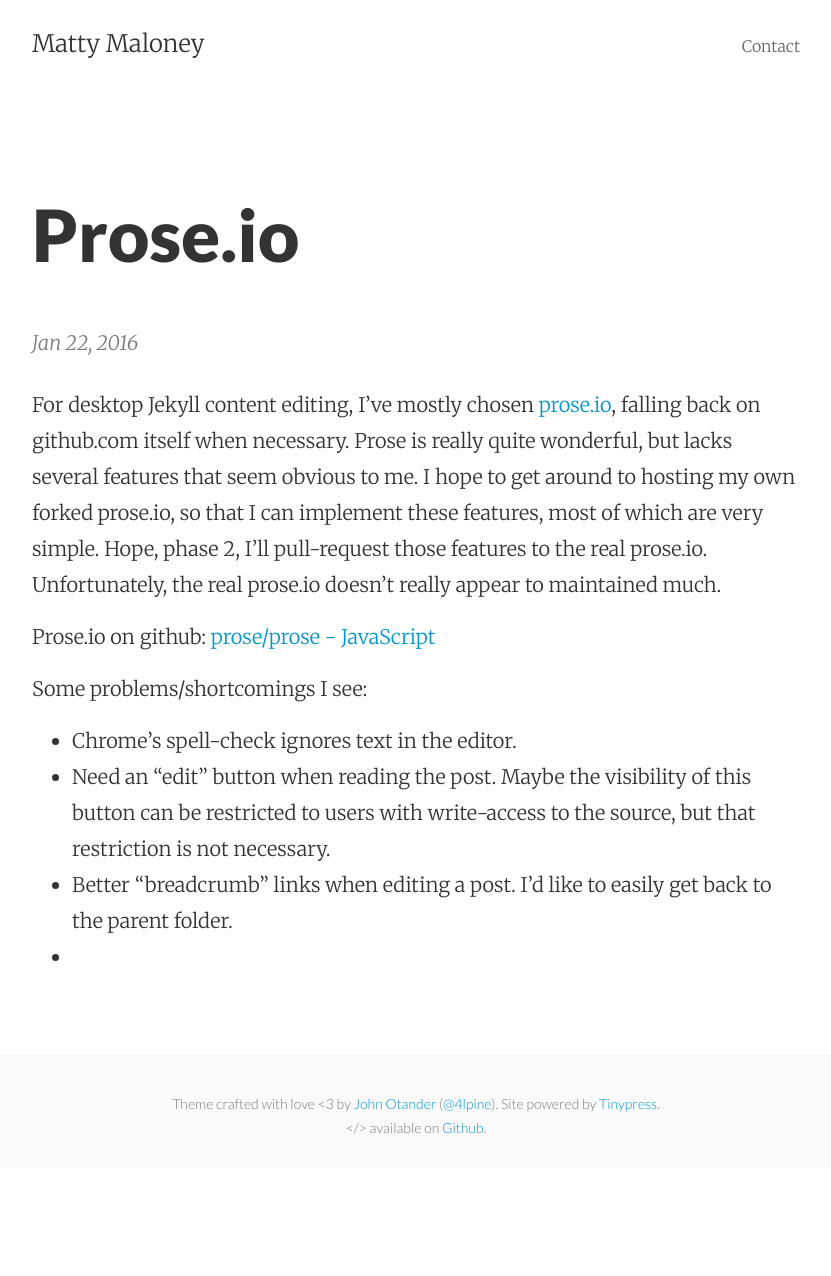
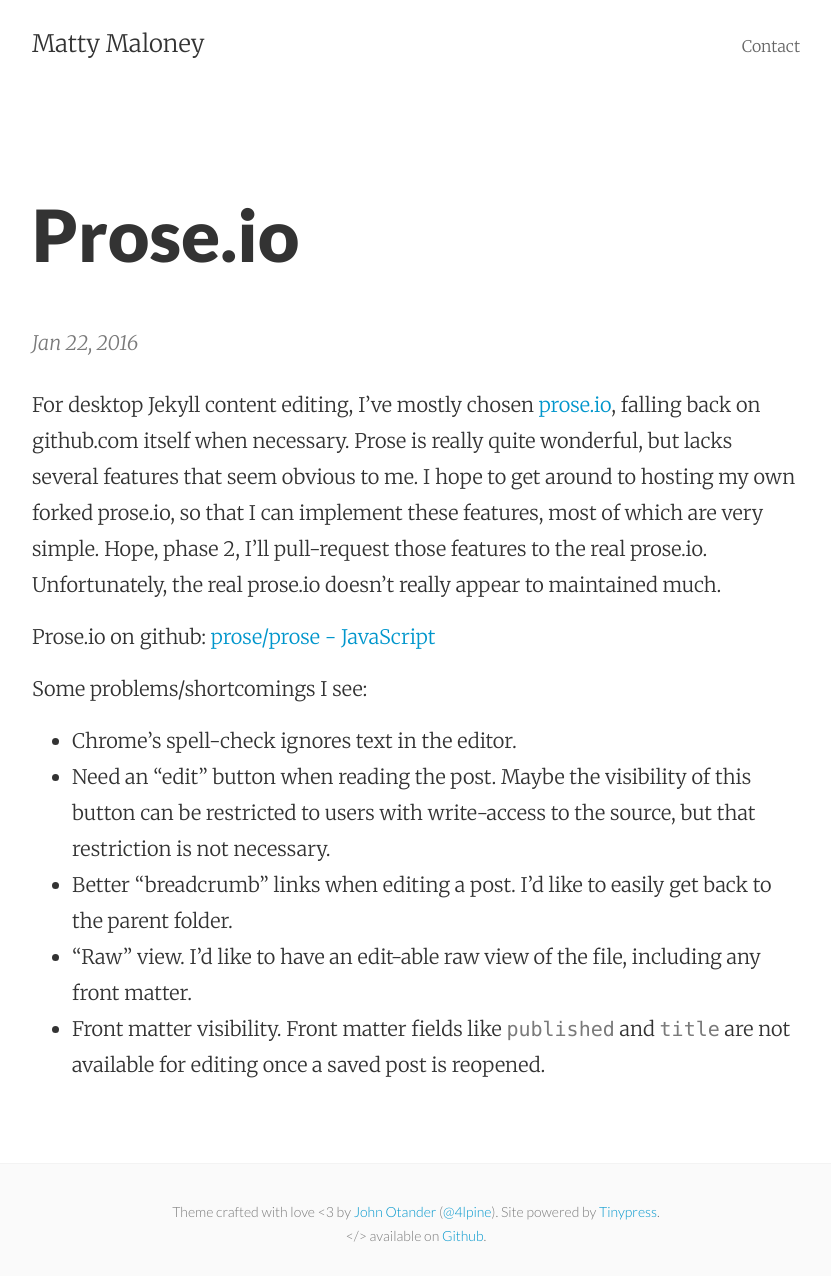
Before and after one commit to mattymaloney/mattymaloney.github.io, a Jekyll site: the page built from _posts/2016-01-22-prose-io.md, in a window 1280 px wide. Shown: the whole page, without its empty margins (224-1055 px from the left). Built offline with Jekyll 4.4.1, drawn with Linux system fonts in a browser that asks for light colours; before the commit the page ends 1168 px from its top, so only the background shows below that.

Commit message:
Updated 2016-01-22-prose-io.md

```diff
--- a/_posts/2016-01-22-prose-io.md
+++ b/_posts/2016-01-22-prose-io.md
@@ -3,6 +3,7 @@
 title: Prose.io
 layout: post
 ---
+
 
 
 
@@ -15,4 +16,5 @@
 - Chrome's spell-check ignores text in the editor.
 - Need an "edit" button when reading the post. Maybe the visibility of this button can be restricted to users with write-access to the source, but that restriction is not necessary.
 - Better "breadcrumb" links when editing a post. I'd like to easily get back to the parent folder.
--
+- "Raw" view. I'd like to have an edit-able raw view of the file, including any front matter.
+- Front matter visibility. Front matter fields like `published` and `title` are not available for editing once a saved post is reopened.
```
